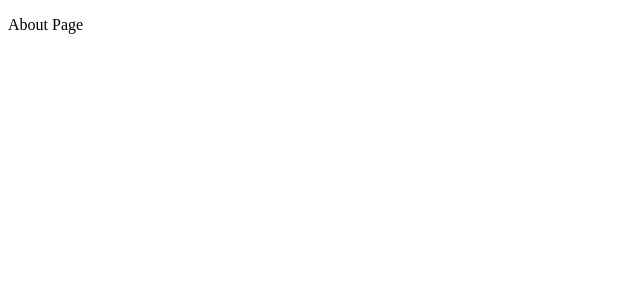
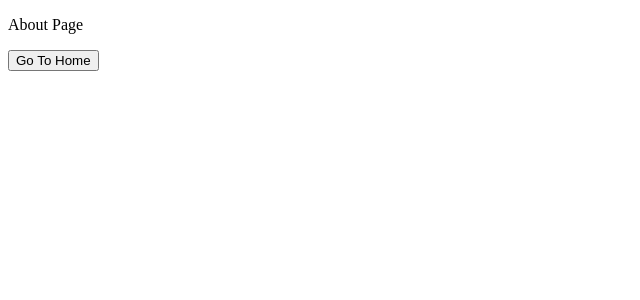
Before and after one commit to Neha-081/NextJS, a Next.js app: page /about in a window 1280 px wide. Shown: the top 300 px of the page, without its empty margins (0-640 px from the left). Built offline with nearby package versions, Linux system fonts and the light colour scheme.

Commit message:
navigating between pages

```diff
--- a/pages/about.js
+++ b/pages/about.js
@@ -1,2 +1,28 @@
-const AboutPage=()=><p>About Page</p>
-export default AboutPage
+import { withRouter } from "next/router"
+
+const AboutPage=(props)=>{
+    const router=useRouter()
+    return (
+        <div>
+            <p>About Page</p>
+            <button onClick={()=>props.router.push("/")}>Go To Home</button>
+        </div>
+    )
+}
+export default withRouter(AboutPage)
+
+
+//OR------------------
+
+import { useRouter } from "next/router"
+
+// const AboutPage=()=>{
+//     const router=useRouter()
+//     return (
+//         <div>
+//             <p>About Page</p>
+//             <button onClick={()=>router.push("/")}>Go To Home</button>
+//         </div>
+//     )
+// }
+// export default AboutPage
```
